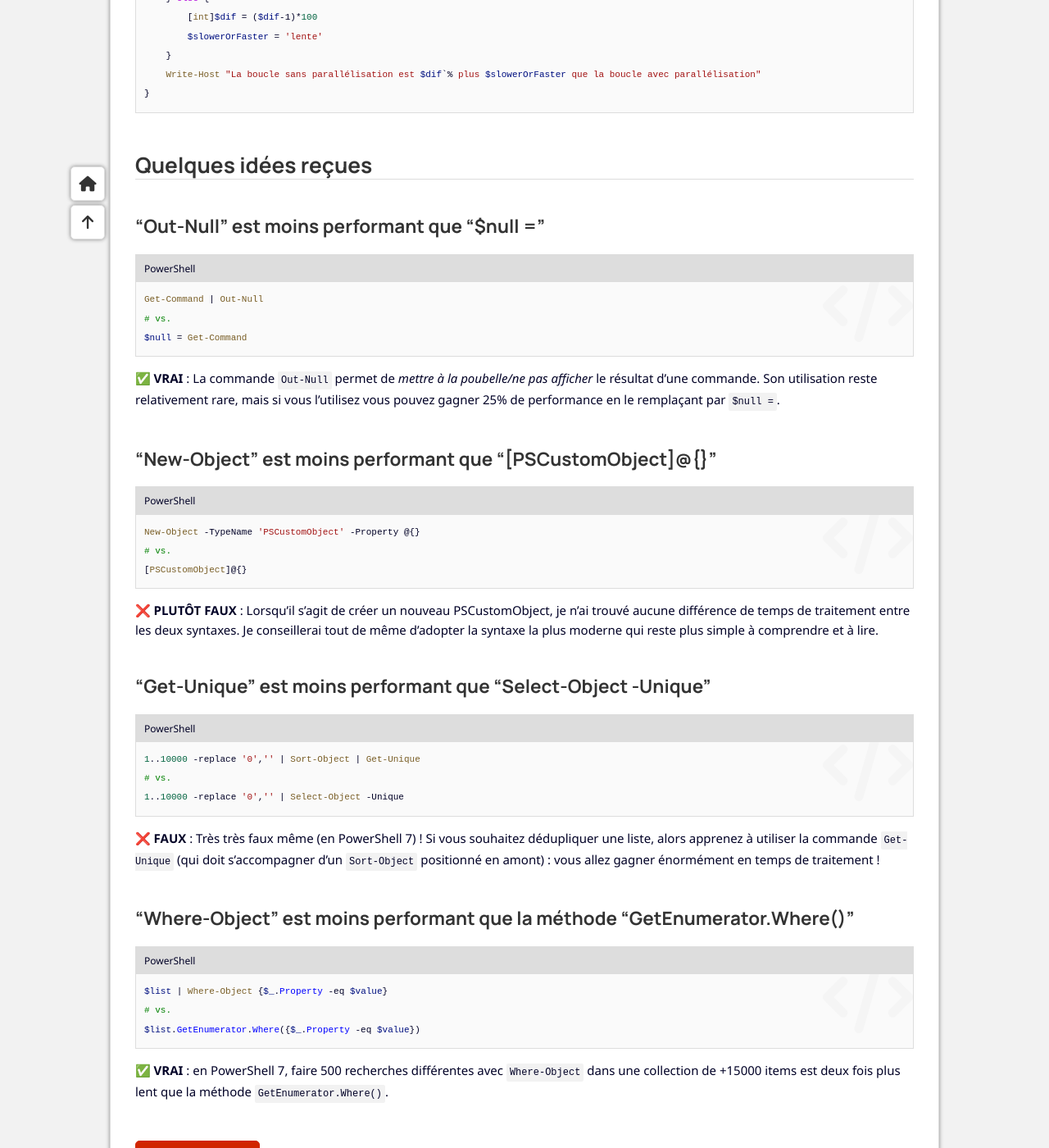
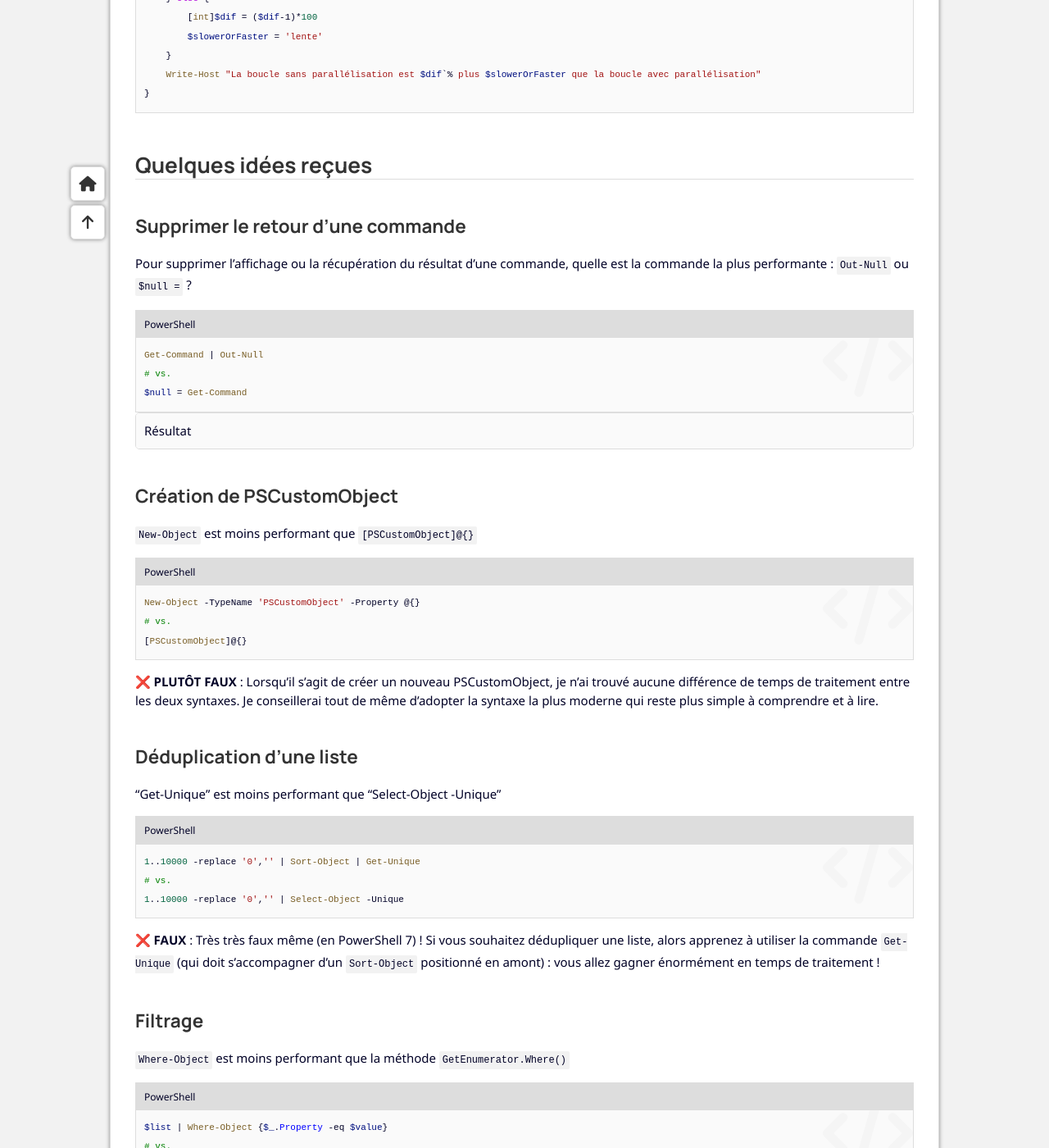
Before and after one commit to leobouard/leobouard.github.io, a Jekyll site: the page built from _posts/2023-04-01-guide-performance-powershell.md, in a window 1280 px wide and 1400 px high, scrolled down 6088 px. Shown: the whole window at 82% size. Built offline with Jekyll 4.4.1, drawn with Linux system fonts in a browser that asks for light colours; nearby versions of some CDN libraries; some web fonts are replaced; some of the changed text lies outside the part shown.

Commit message:
Update 2023-04-01-guide-performance-powershell.md

````diff
--- a/_posts/2023-04-01-guide-performance-powershell.md
+++ b/_posts/2023-04-01-guide-performance-powershell.md
@@ -32,10 +32,10 @@ On commencera donc par des conseils généraux, simples à comprendre et facile
 - [Bien comprendre le pipeline](#bien-comprendre-le-pipeline)
 - [Utiliser la parallélisation à bon escient](#utiliser-la-parallélisation-à-bon-escient)
 - [Quelques idées reçues](#quelques-idées-reçues)
-  - ["Out-Null" est moins performant que "$null ="](#out-null-est-moins-performant-que-null-)
-  - ["New-Object" est moins performant que "\[PSCustomObject\]@{}"](#new-object-est-moins-performant-que-pscustomobject)
-  - ["Get-Unique" est moins performant que "Select-Object -Unique"](#get-unique-est-moins-performant-que-select-object--unique)
-  - ["Where-Object" est moins performant que la méthode "GetEnumerator.Where()"](#where-object-est-moins-performant-que-la-méthode-getenumeratorwhere)
+  - [Supprimer le retour d'une commande](#supprimer-le-retour-dune-commande)
+  - [Création de PSCustomObject](#création-de-pscustomobject)
+  - [Déduplication d'une liste](#déduplication-dune-liste)
+  - [Filtrage](#filtrage)
 
 ## Conseils généraux
 
@@ -144,9 +144,9 @@ Voici un tableau qui récapitule vos options pour la création d'un tableau :
 
 Méthode | Compatibilité | Performance | Simplicité | Fonctionnalités
 ------- | ------------- | ----------- | ---------- | ---------------
-`@()` | 🟢 Bonne | 🔴 Mauvaise | 🟡 Moyenne | 🟡 Moyenne
-`List<T>` | 🔴 Mauvaise | 🟢 Bonne | 🔴 Mauvaise | 🟢 Bonne
-Aspiration via pipeline | 🟢 Bonne | 🟡 Moyenne | 🟢 Bonne | 🟡 Moyenne
+`@()` | Bonne | Mauvaise | Moyenne | Moyenne
+`List<T>` | Mauvaise | Bonne | Mauvaise | Bonne
+Aspiration via pipeline | Bonne | Moyenne | Bonne | Moyenne
 
 Et si ça vous intéresse, je ne peux que vous recommander de lire l'article original : [Building Arrays and Collections in PowerShell \| Clear-Script](https://vexx32.github.io/2020/02/15/Building-Arrays-Collections/)
 
@@ -212,7 +212,9 @@ function Test-Parallel {
 
 ## Quelques idées reçues
 
-### "Out-Null" est moins performant que "$null ="
+### Supprimer le retour d'une commande
+
+Pour supprimer l'affichage ou la récupération du résultat d'une commande, quelle est la commande la plus performante : `Out-Null` ou `$null =` ?
 
 ```powershell
 Get-Command | Out-Null
@@ -220,9 +222,14 @@ Get-Command | Out-Null
 $null = Get-Command
 ```
 
-**✅ VRAI** : La commande `Out-Null` permet de *mettre à la poubelle/ne pas afficher* le résultat d'une commande. Son utilisation reste relativement rare, mais si vous l'utilisez vous pouvez gagner 25% de performance en le remplaçant par `$null =`.
+<details>
+<summary>Résultat</summary>
+La commande `$null =` est 25% plus rapide.
+</details>
 
-### "New-Object" est moins performant que "[PSCustomObject]@{}"
+### Création de PSCustomObject
+
+`New-Object` est moins performant que `[PSCustomObject]@{}`
 
 ```powershell
 New-Object -TypeName 'PSCustomObject' -Property @{}
@@ -232,7 +239,9 @@ New-Object -TypeName 'PSCustomObject' -Property @{}
 
 **❌ PLUTÔT FAUX** : Lorsqu'il s'agit de créer un nouveau PSCustomObject, je n'ai trouvé aucune différence de temps de traitement entre les deux syntaxes. Je conseillerai tout de même d'adopter la syntaxe la plus moderne qui reste plus simple à comprendre et à lire.
 
-### "Get-Unique" est moins performant que "Select-Object -Unique"
+### Déduplication d'une liste
+
+"Get-Unique" est moins performant que "Select-Object -Unique"
 
 ```powershell
 1..10000 -replace '0','' | Sort-Object | Get-Unique
@@ -242,7 +251,9 @@ New-Object -TypeName 'PSCustomObject' -Property @{}
 
 **❌ FAUX** : Très très faux même (en PowerShell 7) ! Si vous souhaitez dédupliquer une liste, alors apprenez à utiliser la commande `Get-Unique` (qui doit s'accompagner d'un `Sort-Object` positionné en amont) : vous allez gagner énormément en temps de traitement !
 
-### "Where-Object" est moins performant que la méthode "GetEnumerator.Where()"
+### Filtrage
+
+`Where-Object` est moins performant que la méthode `GetEnumerator.Where()`
 
 ```powershell
 $list | Where-Object {$_.Property -eq $value}
````
